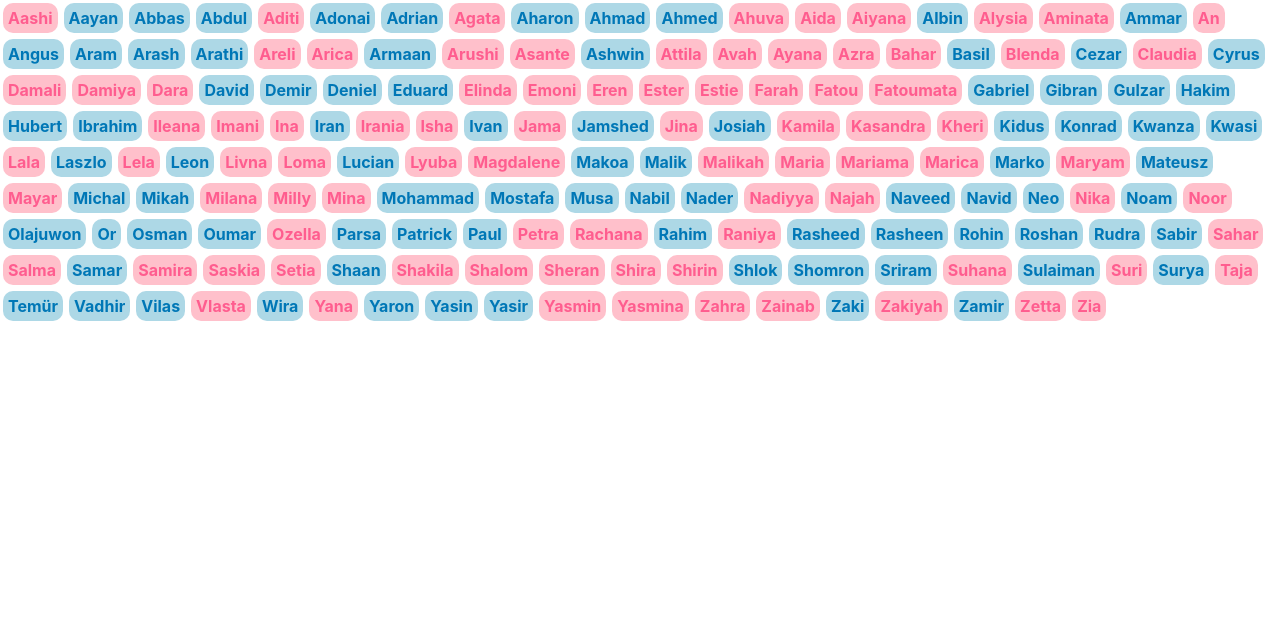
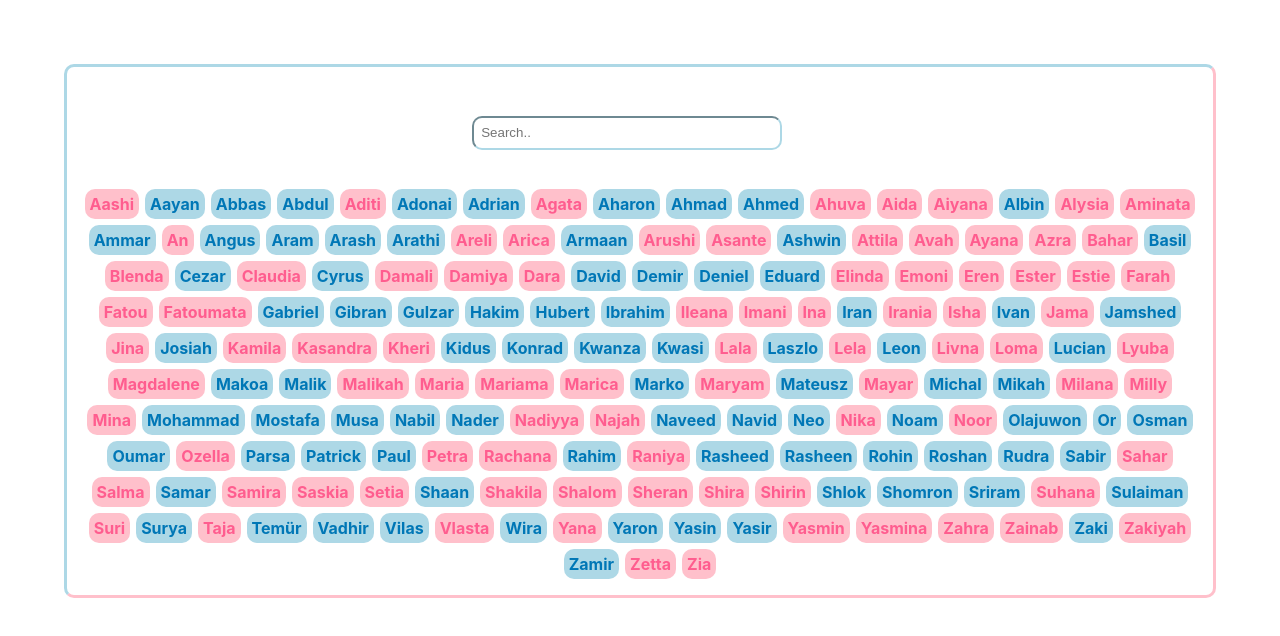
Before and after one commit to LorenaCapraru/baby-names-react, a React (Create React App) app: page / in a window 1280 px wide. Shown: the top 636 px of the page. Built offline with nearby package versions, Linux system fonts and the light colour scheme.

Commit message:
Level 2 DONE

```diff
--- a/src/App.css
+++ b/src/App.css
@@ -42,11 +42,31 @@ body {
   font-weight: bold;
   overflow: hidden;
 }
-
-#root {
+.listOfNames {
   display: flex;
   flex-direction: row;
   flex-wrap: wrap;
+  justify-content: center;
+}
+input {
+  width: 40%;
+  border-color: lightblue;
+  padding: 1%;
+  margin: 5% 0;
+  border-width: 2px;
+  border-radius: 10px;
+}
+.container {
+  border: 3px solid lightblue;
+  border-radius: 10px;
+  border-width: 3px;
+  border-top-color: lightblue;
+  border-right-color: pink;
+  border-bottom-color: pink;
+  border-left-color: lightblue;
+
+  margin: 5%;
+  padding: 1%;
 }
 .babyBoy {
   padding: 5px;
@@ -62,3 +82,10 @@ body {
   margin: 3px;
   color: #ff5d8f;
 }
+
+.searchDiv {
+  color: #0077b6;
+}
+.searchDiv {
+  padding-left: 35%;
+}
--- a/src/App.js
+++ b/src/App.js
@@ -1,12 +1,14 @@
 import "./App.css";
 import data from "./babyNamesData.json";
-import SplitGender from "./SplitGender";
+// import SplitGender from "./SplitGender";
+import Search from "./Search";
 
 function App() {
   return (
-    <>
-      <SplitGender data={data} />
-    </>
+    <div className="container">
+      <Search search={data} />
+      {/* <SplitGender data={data} /> */}
+    </div>
   );
 }
 
--- /dev/null
+++ b/src/Search.jsx
@@ -0,0 +1,52 @@
+import { useState, React } from "react";
+import data from "./babyNamesData.json";
+import SplitGender from "./SplitGender";
+
+export default function Search({ search }) {
+  const [searchInput, setSearchInput] = useState("");
+
+  function handleSearchInput(event) {
+    setSearchInput(event.target.value);
+  }
+
+  const filteredNames = data
+    .sort((a, b) => {
+      let fa = a.name;
+      let fb = b.name;
+
+      if (fa < fb) {
+        return -1;
+      }
+      if (fa > fb) {
+        return 1;
+      }
+      return 0;
+    })
+    .filter((babyName) =>
+      babyName.name.toLowerCase().includes(searchInput.toLowerCase())
+    )
+    .map((baby) =>
+      baby.sex === "m" ? (
+        <span className="babyBoy">{baby.name}</span>
+      ) : (
+        <span className="babyGirl">{baby.name}</span>
+      )
+    );
+
+  return (
+    <>
+      <div className="searchDiv">
+        <input
+          id="searchBar"
+          type="text"
+          placeholder="Search.."
+          value={searchInput}
+          onChange={handleSearchInput}
+        />
+      </div>
+      <div className="searchOutput">
+        {searchInput === "" ? <SplitGender data={data} /> : filteredNames}
+      </div>
+    </>
+  );
+}
--- a/src/SplitGender.jsx
+++ b/src/SplitGender.jsx
@@ -13,12 +13,12 @@ export default function SplitGender(props) {
     }
     return 0;
   });
-
-  return sortedNames.map((baby) =>
+  const listOfNames = sortedNames.map((baby) =>
     baby.sex === "m" ? (
       <span className="babyBoy">{baby.name}</span>
     ) : (
       <span className="babyGirl">{baby.name}</span>
     )
   );
+  return <div className="listOfNames">{listOfNames}</div>;
 }
```
